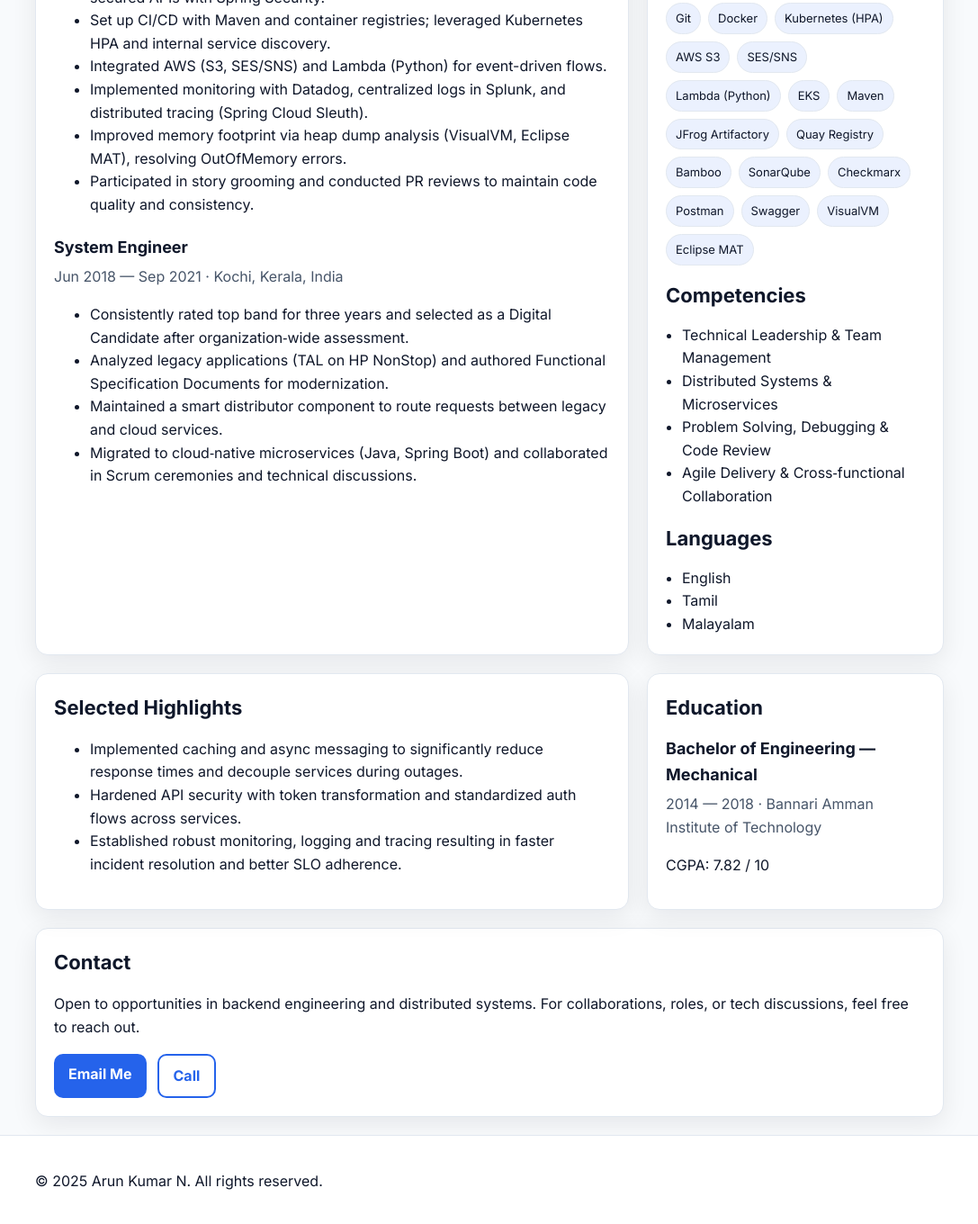
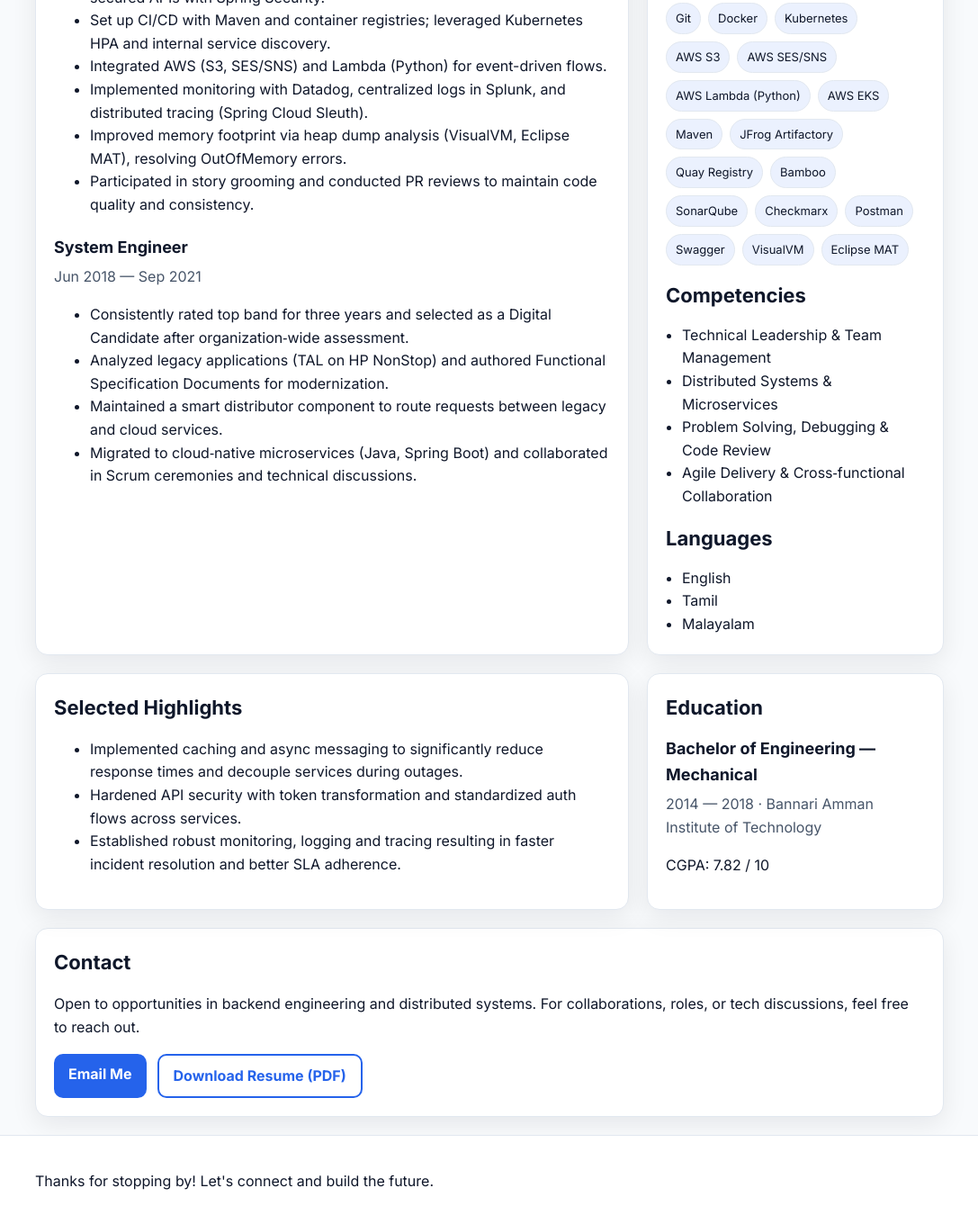
Before and after one commit to Arikki/portfolio, a plain HTML site: page index.html in a window 1280 px wide. Shown: the part 774-2134 px from the top of the page at 90% size, without its empty margins (96-1183 px from the left). Drawn offline with Linux system fonts and the light colour scheme.

Commit message:
Added resume

```diff
--- a/index.html
+++ b/index.html
@@ -19,7 +19,6 @@
         <p class="role">Senior Software Engineer</p>
         <ul class="contact-list">
           <li><a href="mailto:arunkumarngrj@gmail.com" class="chip">arunkumarngrj@gmail.com</a></li>
-          <li><a href="tel:+917708967396" class="chip">+91 77089 67396</a></li>
           <li><a href="https://github.com/arikki" class="chip" target="_blank" rel="noopener">GitHub</a></li>
           <li><a href="https://www.linkedin.com/in/arunkumarngrj/" class="chip" target="_blank" rel="noopener">LinkedIn</a></li>
         </ul>
@@ -43,7 +42,8 @@
         <div class="xp-item">
           <div class="xp-meta">
             <h3>Associate</h3>
-            <div class="muted">Sep 2021 — Present · Coimbatore, Tamil Nadu, India</div>
+            <!-- <div class="muted">Sep 2021 — Present · Coimbatore, Tamil Nadu, India</div> -->
+             <div class="muted">Sep 2021 — Present</div>
           </div>
           <ul>
             <li>Led a team of 5 developers to modernize a legacy program into a web application; owned end‑to‑end delivery across requirements, design, development, testing, deployment, and support.</li>
@@ -61,7 +61,8 @@
         <div class="xp-item">
           <div class="xp-meta">
             <h3>System Engineer</h3>
-            <div class="muted">Jun 2018 — Sep 2021 · Kochi, Kerala, India</div>
+            <!-- <div class="muted">Jun 2018 — Sep 2021 · Kochi, Kerala, India</div> -->
+            <div class="muted">Jun 2018 — Sep 2021</div>
           </div>
           <ul>
             <li>Consistently rated top band for three years and selected as a Digital Candidate after organization‑wide assessment.</li>
@@ -75,7 +76,7 @@
       <aside class="card">
         <h2>Skills</h2>
         <div class="tags">
-          <span>Java</span><span>Spring Boot</span><span>Quarkus</span><span>Hibernate</span><span>Spring Data JPA</span><span>QueryDSL</span><span>Oracle</span><span>MongoDB</span><span>PL/SQL</span><span>REST APIs</span><span>Kafka</span><span>Drools</span><span>JWT</span><span>Spring Security</span><span>Datadog</span><span>Splunk</span><span>Spring Cloud Sleuth</span><span>JUnit</span><span>Mockito</span><span>Git</span><span>Docker</span><span>Kubernetes (HPA)</span><span>AWS S3</span><span>SES/SNS</span><span>Lambda (Python)</span><span>EKS</span><span>Maven</span><span>JFrog Artifactory</span><span>Quay Registry</span><span>Bamboo</span><span>SonarQube</span><span>Checkmarx</span><span>Postman</span><span>Swagger</span><span>VisualVM</span><span>Eclipse MAT</span>
+          <span>Java</span><span>Spring Boot</span><span>Quarkus</span><span>Hibernate</span><span>Spring Data JPA</span><span>QueryDSL</span><span>Oracle</span><span>MongoDB</span><span>PL/SQL</span><span>REST APIs</span><span>Kafka</span><span>Drools</span><span>JWT</span><span>Spring Security</span><span>Datadog</span><span>Splunk</span><span>Spring Cloud Sleuth</span><span>JUnit</span><span>Mockito</span><span>Git</span><span>Docker</span><span>Kubernetes</span><span>AWS S3</span><span>AWS SES/SNS</span><span>AWS Lambda (Python)</span><span>AWS EKS</span><span>Maven</span><span>JFrog Artifactory</span><span>Quay Registry</span><span>Bamboo</span><span>SonarQube</span><span>Checkmarx</span><span>Postman</span><span>Swagger</span><span>VisualVM</span><span>Eclipse MAT</span>
         </div>
 
         <h2 class="mt">Competencies</h2>
@@ -101,7 +102,7 @@
         <ul>
           <li>Implemented caching and async messaging to significantly reduce response times and decouple services during outages.</li>
           <li>Hardened API security with token transformation and standardized auth flows across services.</li>
-          <li>Established robust monitoring, logging and tracing resulting in faster incident resolution and better SLO adherence.</li>
+          <li>Established robust monitoring, logging and tracing resulting in faster incident resolution and better SLA adherence.</li>
         </ul>
       </article>
 
@@ -122,19 +123,15 @@
       <p>Open to opportunities in backend engineering and distributed systems. For collaborations, roles, or tech discussions, feel free to reach out.</p>
       <div class="contact-cta">
         <a class="btn" href="mailto:arunkumarngrj@gmail.com">Email Me</a>
-        <a class="btn outline" href="tel:+917708967396">Call</a>
+        <a class="btn outline" href="Arun_Kumar_Resume.pdf" download>Download Resume (PDF)</a>
       </div>
     </section>
   </main>
 
   <footer class="site-footer">
     <div class="container">
-      <p>&copy; <span id="year"></span> Arun Kumar N. All rights reserved.</p>
+      <p>Thanks for stopping by! Let's connect and build the future.</p>
     </div>
-    <script>
-      // Minimal vanilla JS for the year (allowed; no frameworks)
-      document.getElementById('year').textContent = new Date().getFullYear();
-    </script>
   </footer>
 </body>
 </html>
```
Also changed, not shown: 1 other file.
